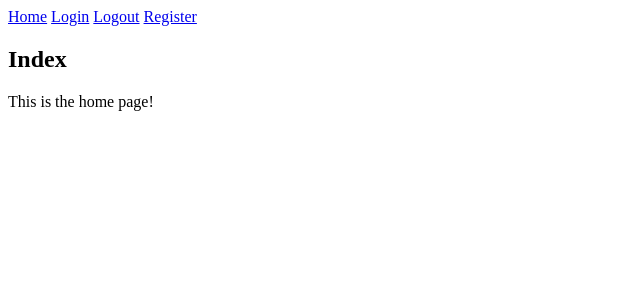
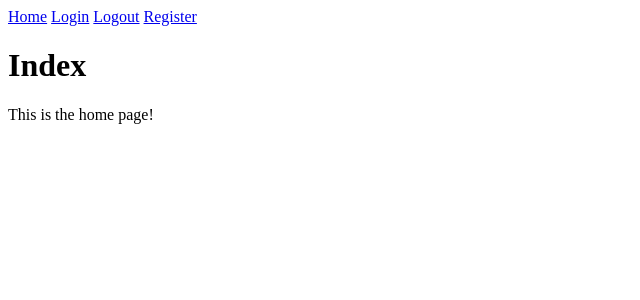
Before and after one commit to Jdplays/jams, a Flask app: page / in a window 1280 px wide. Shown: the top 300 px of the page, without its empty margins (0-640 px from the left). Run offline with Flask 3, Linux system fonts and the light colour scheme; the visitor is signed in with stand-in values (Sample User, id 1); some libraries are stand-ins or nearby versions.

Commit message:
Update layout with padding and styling

```diff
--- a/app/templates/_layout.html
+++ b/app/templates/_layout.html
@@ -6,7 +6,13 @@
 </head>
 <body>
     {% include 'nav.html' %}
-    <section class="content">
-        {% block content %}{% endblock %}
-    </section>
+    <div class="page">
+        <div class="page-wrapper">
+            <div class="page-body">
+                <div class="container-fluid">
+                    {% block content %}{% endblock %}
+                </div>
+            </div>
+        </div>
+    </div>
 </body>
```
